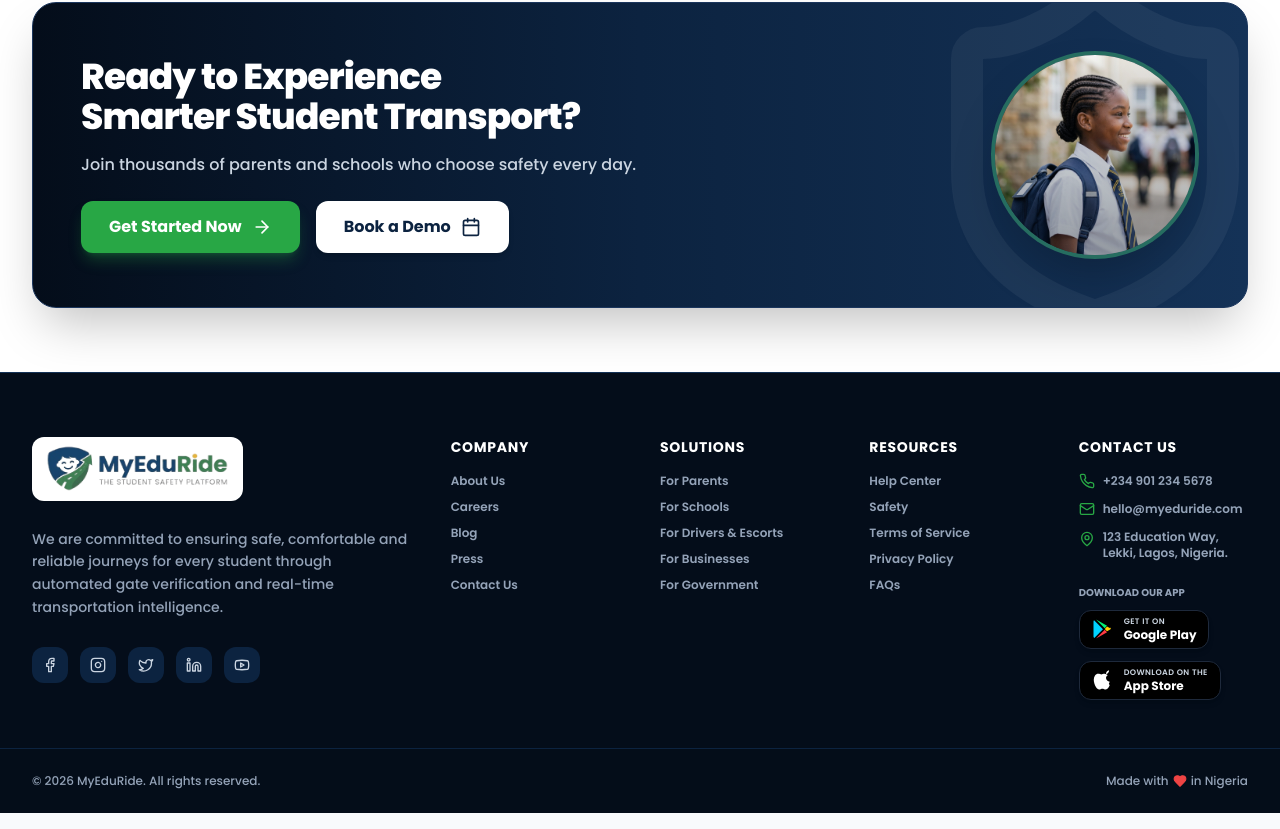
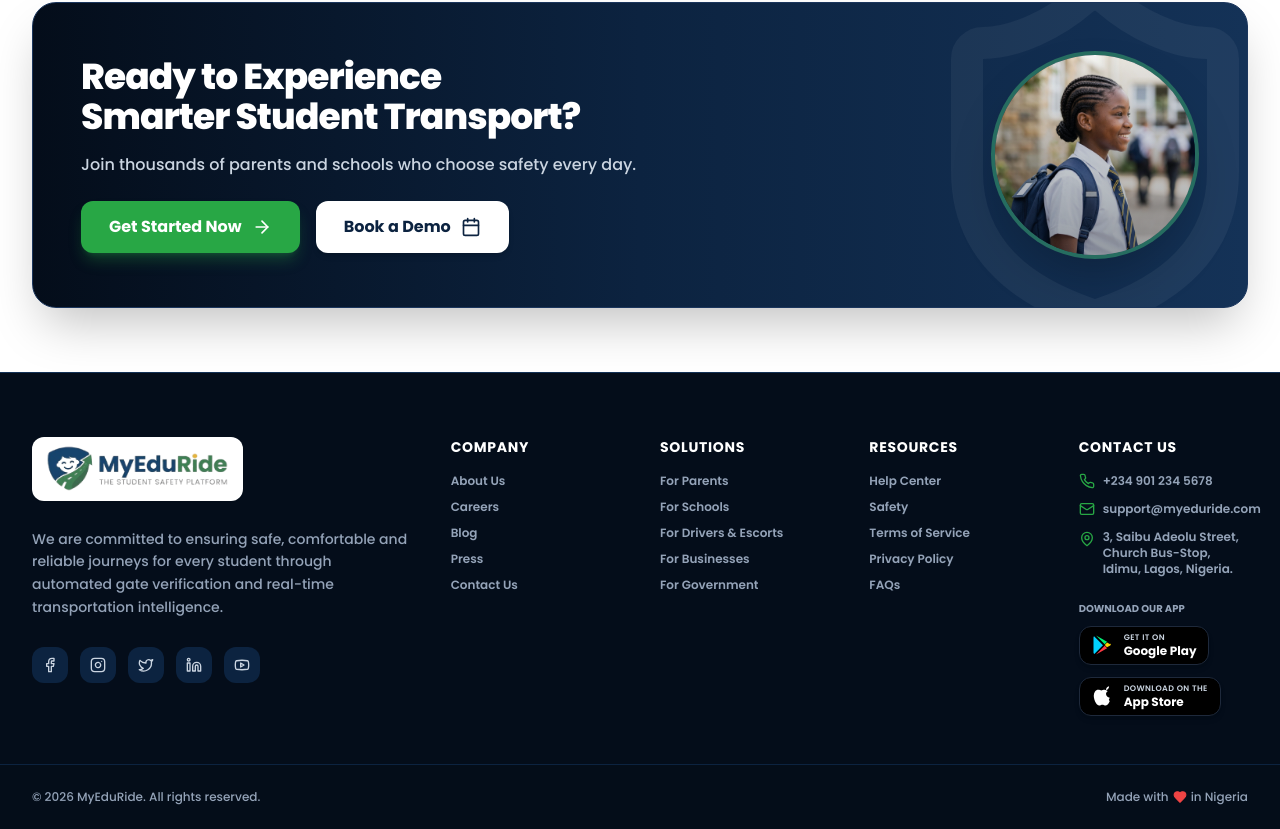
Before and after one commit to Disc-limited/myeduride, a Next.js app: page / in a window 1280 px wide. Shown: the part 3912-4741 px from the top of the page. Built offline with nearby package versions, Linux system fonts and the light colour scheme; no server answers.

Commit message:
Update contact information in Footer component

```diff
--- a/src/components/landing/Footer.tsx
+++ b/src/components/landing/Footer.tsx
@@ -92,11 +92,11 @@ export default function Footer() {
               </li>
               <li className="flex items-center gap-2">
                 <Mail className="w-4 h-4 text-brand-green flex-shrink-0" />
-                <span>hello@myeduride.com</span>
+                <span>support@myeduride.com</span>
               </li>
               <li className="flex items-start gap-2">
                 <MapPin className="w-4 h-4 text-brand-green flex-shrink-0 mt-0.5" />
-                <span>123 Education Way, Lekki, Lagos, Nigeria.</span>
+                <span>3, Saibu Adeolu Street, Church Bus-Stop, Idimu, Lagos, Nigeria.</span>
               </li>
             </ul>
 
```
